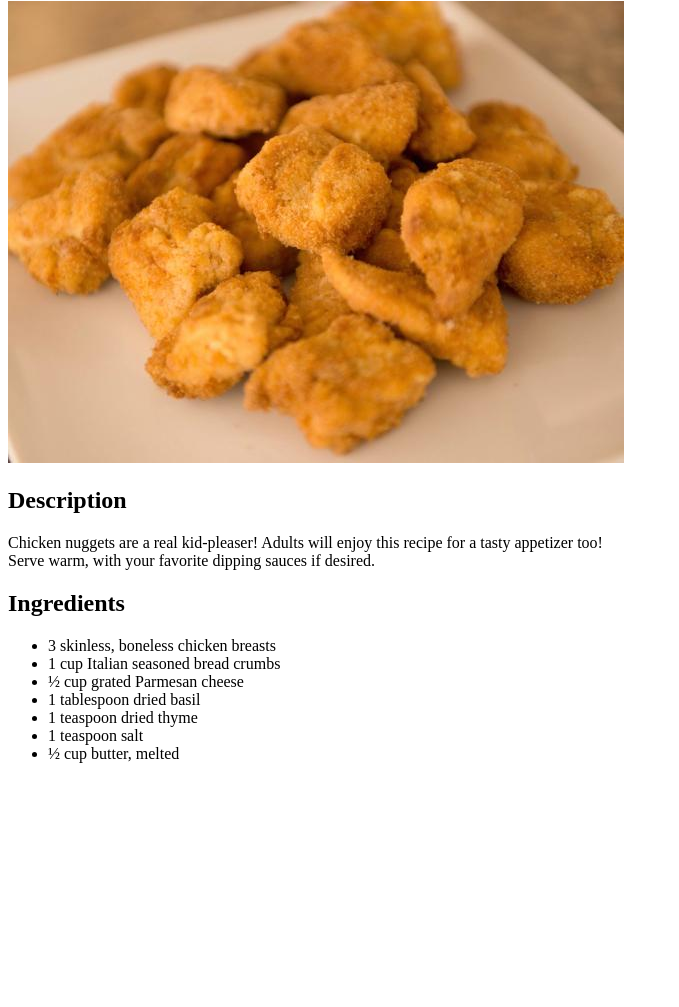
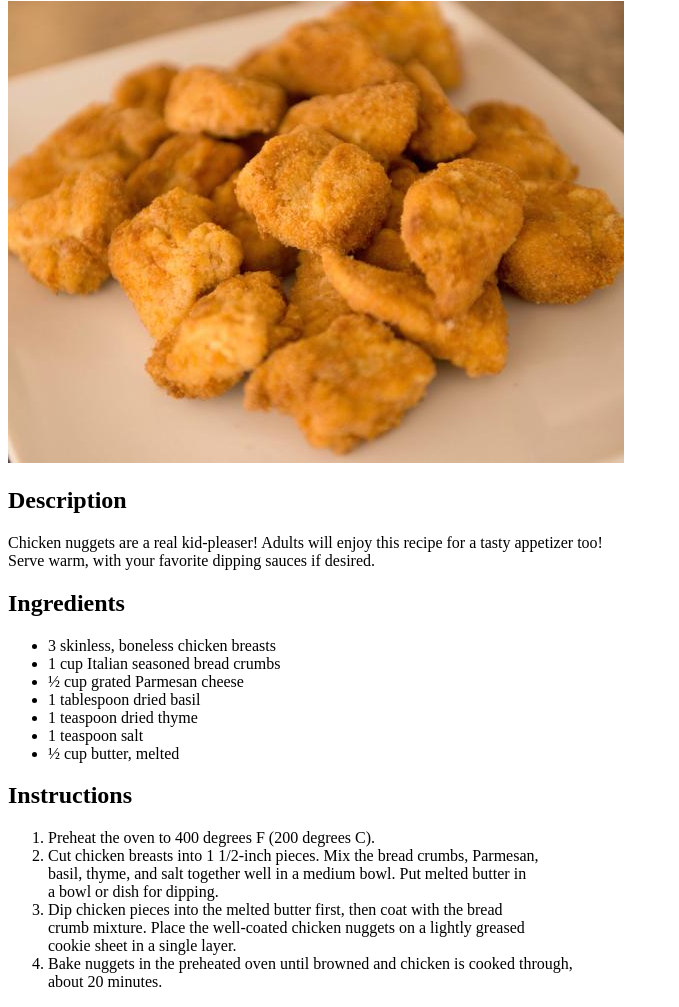
Before and after one commit to TrxshTalk/odin_recipes, a plain HTML site: page recipes/chicken-nugget.html in a window 1280 px wide. Shown: the part 79-1086 px from the top of the page, without its empty margins (0-679 px from the left). Before the commit the page ends 858 px from the top, so only its background shows below. Drawn offline with Linux system fonts and the light colour scheme.

Commit message:
Add instruction steps to chicken-nugget.html

```diff
--- a/recipes/chicken-nugget.html
+++ b/recipes/chicken-nugget.html
@@ -22,5 +22,17 @@
         <li>1 teaspoon salt</li>
         <li>½ cup butter, melted</li>
     </ul>
+    <h2>Instructions</h2>
+    <ol>
+        <li>Preheat the oven to 400 degrees F (200 degrees C).</li>
+        <li>Cut chicken breasts into 1 1/2-inch pieces. Mix the bread crumbs, Parmesan,
+        <br>basil, thyme, and salt together well in a medium bowl. Put melted butter in
+        <br>a bowl or dish for dipping.</li>
+        <li>Dip chicken pieces into the melted butter first, then coat with the bread
+        <br>crumb mixture. Place the well-coated chicken nuggets on a lightly greased
+        <br>cookie sheet in a single layer.</li>
+        <li>Bake nuggets in the preheated oven until browned and chicken is cooked through,
+        <br>about 20 minutes.</li>
+    </ol>
 </body>
 </html>
```
